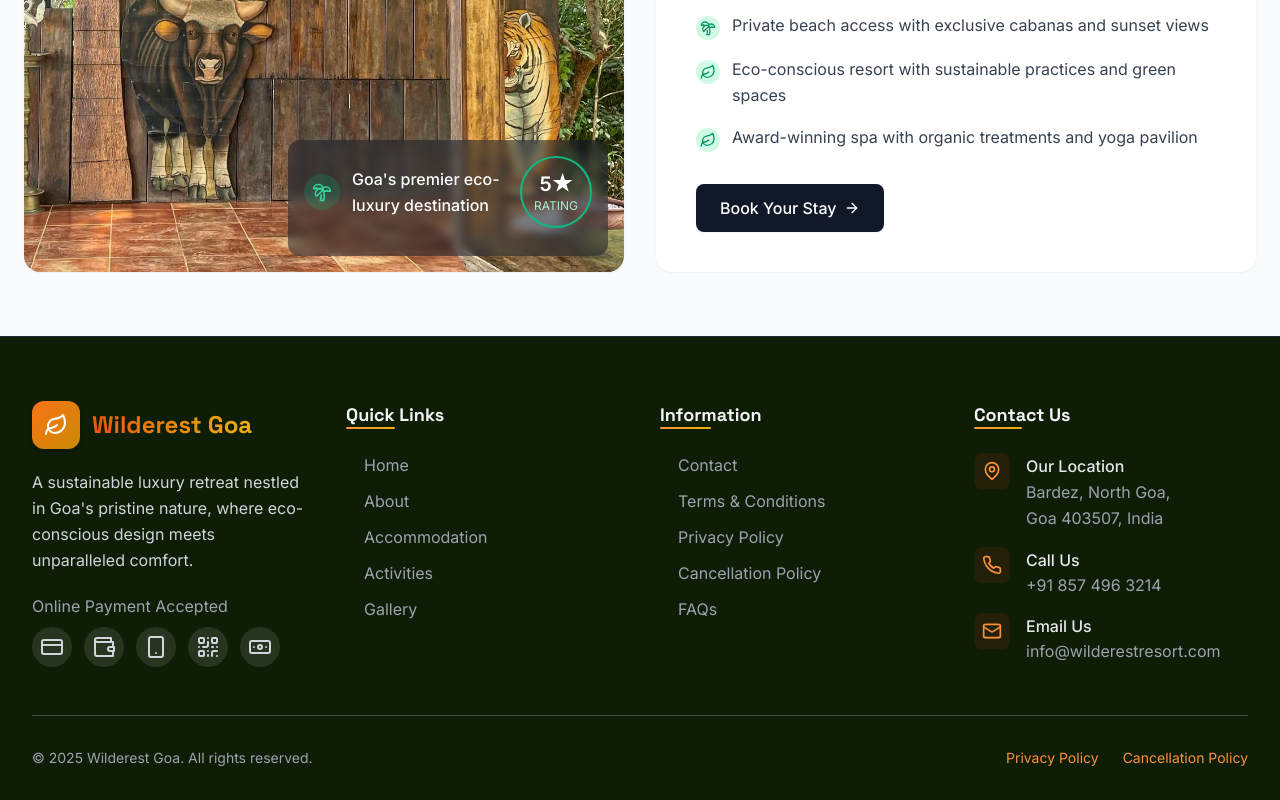
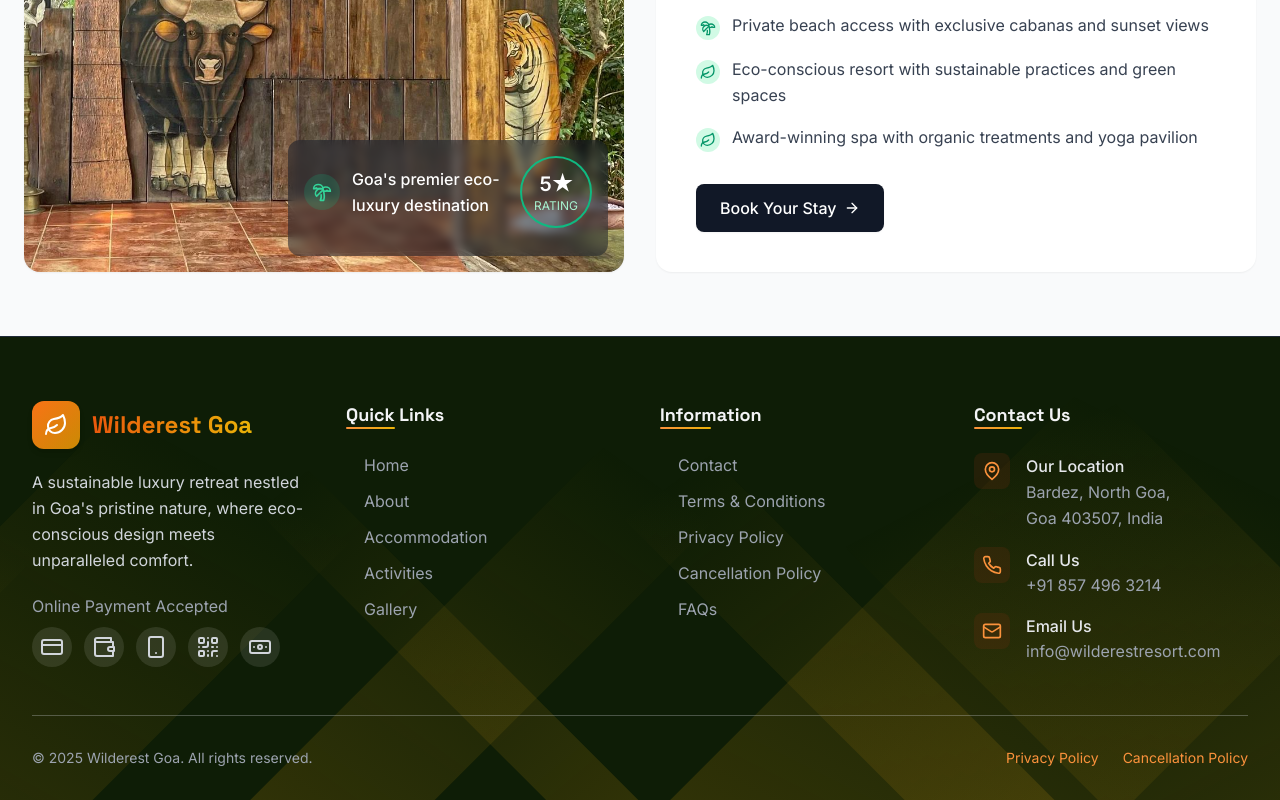
Before and after one commit to ShivamThakurXcode/Wildernest-Goa-Com, a React (Vite) app: page / in a window 1280 px wide. Shown: the part 5842-6642 px from the top of the page. Built offline with nearby package versions, Linux system fonts and the light colour scheme.

Commit message:
footer style addded

```diff
--- a/src/components/layout/Footer.tsx
+++ b/src/components/layout/Footer.tsx
@@ -15,7 +15,12 @@ const Footer = () => {
   const currentYear = new Date().getFullYear();
 
   return (
-    <footer className="bg-cover bg-[#0e1d06] bg-center ('./public/footer-bg.svg')] w-full mx-auto   pt-16 pb-8 border-t  border-gray-800">
+    <footer
+      style={{
+        backgroundImage: `linear-gradient(rgba(0, 0, 0, 0.0), rgba(0, 0, 0, 0.0)), url('./footer-bg.svg')`,
+      }}
+      className="bg-cover bg-[#0e1d06] bg-center ('./public/footer-bg.svg')] w-full mx-auto   pt-16 pb-8 border-t  border-gray-800"
+    >
       <div className="container mx-auto px-4 sm:px-6 lg:px-8">
         <div className="grid grid-cols-1 md:grid-cols-2 lg:grid-cols-4 gap-10">
           {/* Brand and Description */}
```
